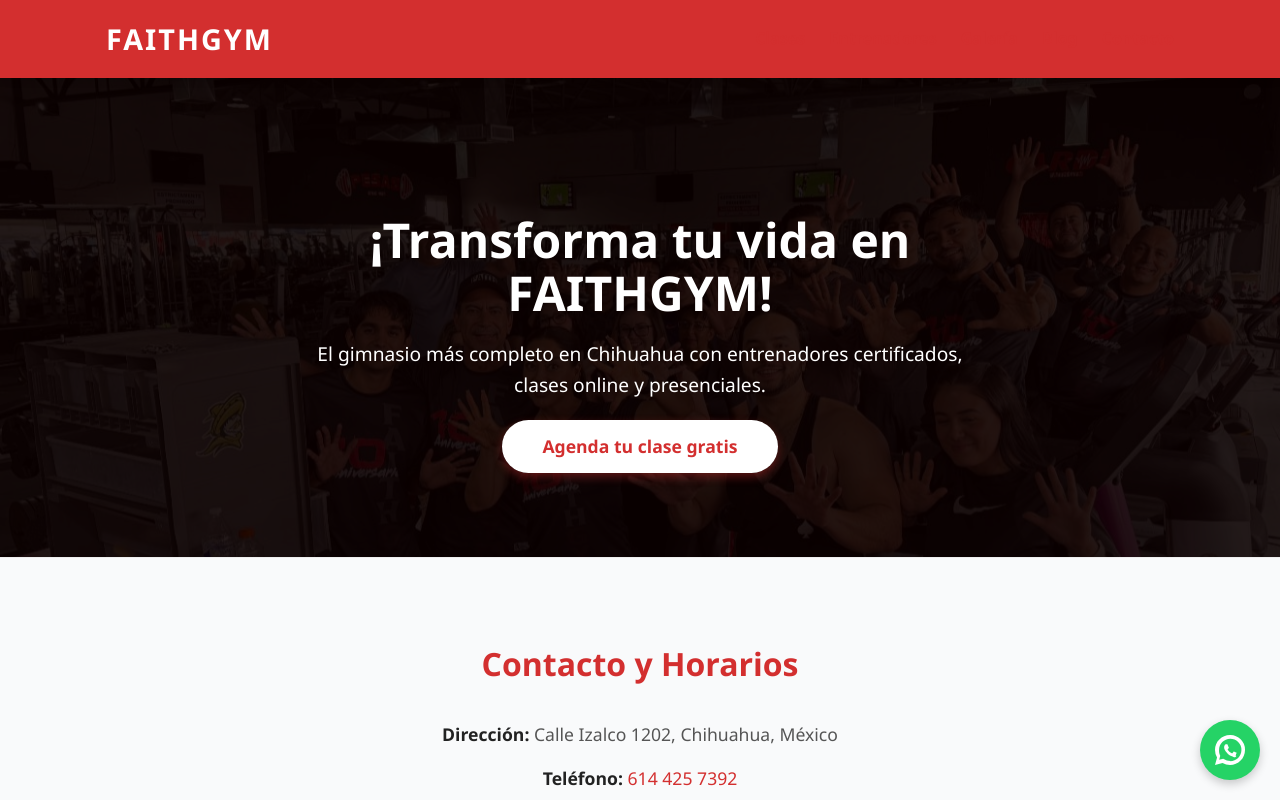
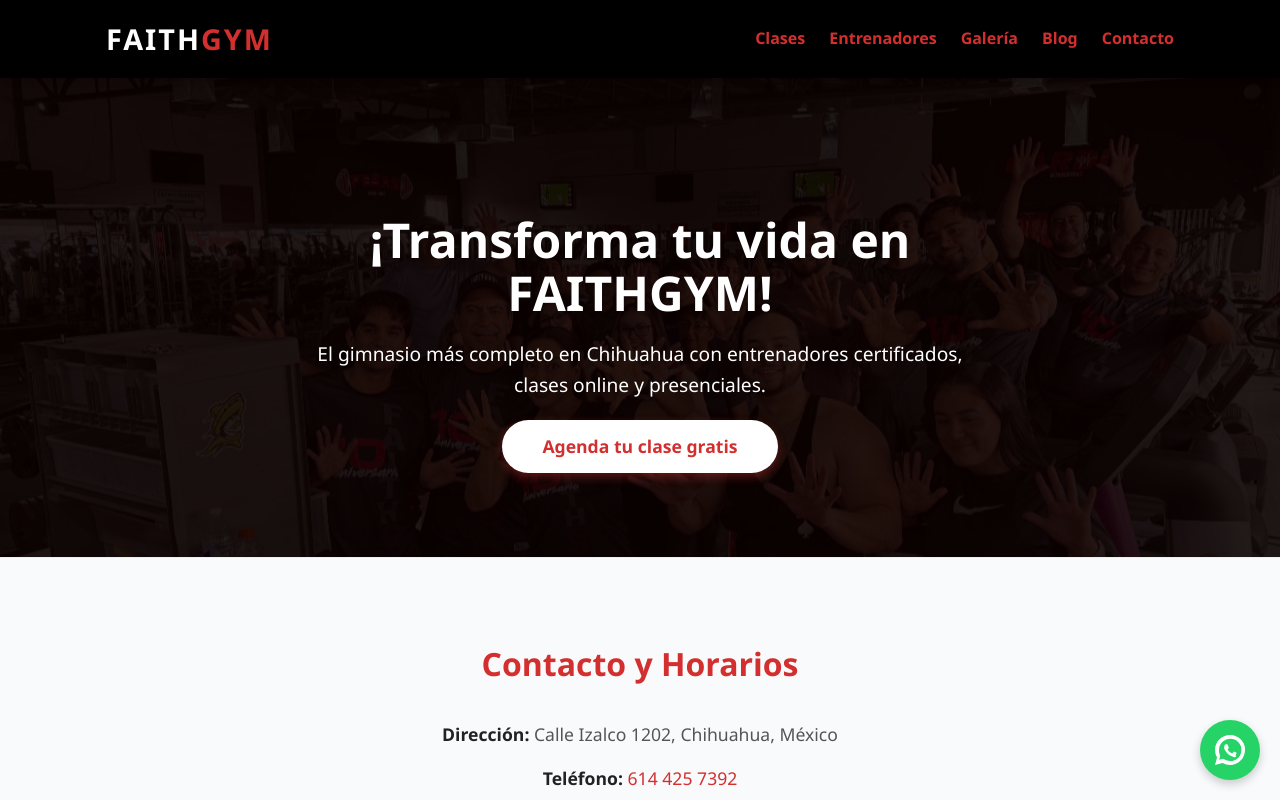
Before and after one commit to FerProducer/FAITHGYM, a plain HTML site: page index.html in a window 1280 px wide. Shown: the top 800 px of the page. Drawn offline with Linux system fonts and the light colour scheme.

Commit message:
Update index.html

```diff
--- a/index.html
+++ b/index.html
@@ -41,7 +41,7 @@
 
     /* HEADER */
     header {
-      background: #d32f2f; /* rojo enérgico */
+      background: #000; /* rojo enérgico */
       color: white;
       padding: 1rem 0;
       box-shadow: 0 4px 6px rgba(0,0,0,0.1);
@@ -79,6 +79,13 @@
       outline: 2px solid #fff;
       outline-offset: 2px;
     }
+    header h1 .faith {
+  color: white;
+}
+
+header h1 .gym {
+  color: #d32f2f; /* negro */
+}
 
     /* HERO */
     .hero {
@@ -133,6 +140,7 @@
       color: white;
       outline: none;
     }
+
 
     /* SECCIONES */
     section {
@@ -419,7 +427,9 @@
   <!-- HEADER -->
   <header role="banner">
     <div class="container">
-      <h1 tabindex="0" aria-label="FAITHGYM - Gimnasio en Chihuahua">FAITHGYM</h1>
+     <h1 tabindex="0" aria-label="FAITHGYM - Gimnasio en Chihuahua">
+  <span class="faith">FAITH</span><span class="gym">GYM</span>
+</h1>
       <nav role="navigation" aria-label="Menú principal">
         <ul>
           <li><a href="#clases">Clases</a></li>
```
